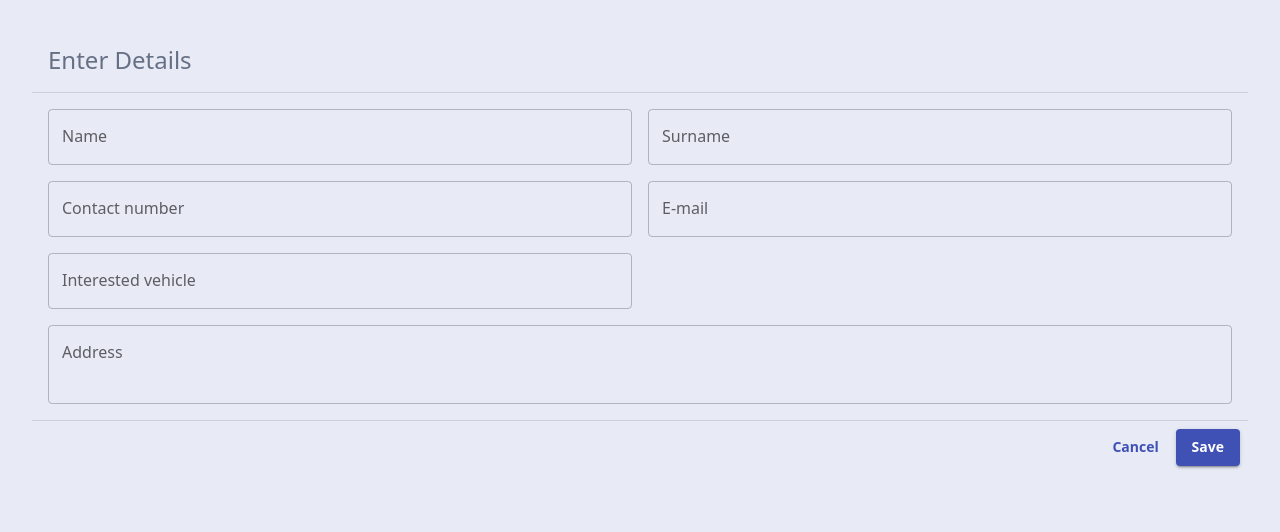
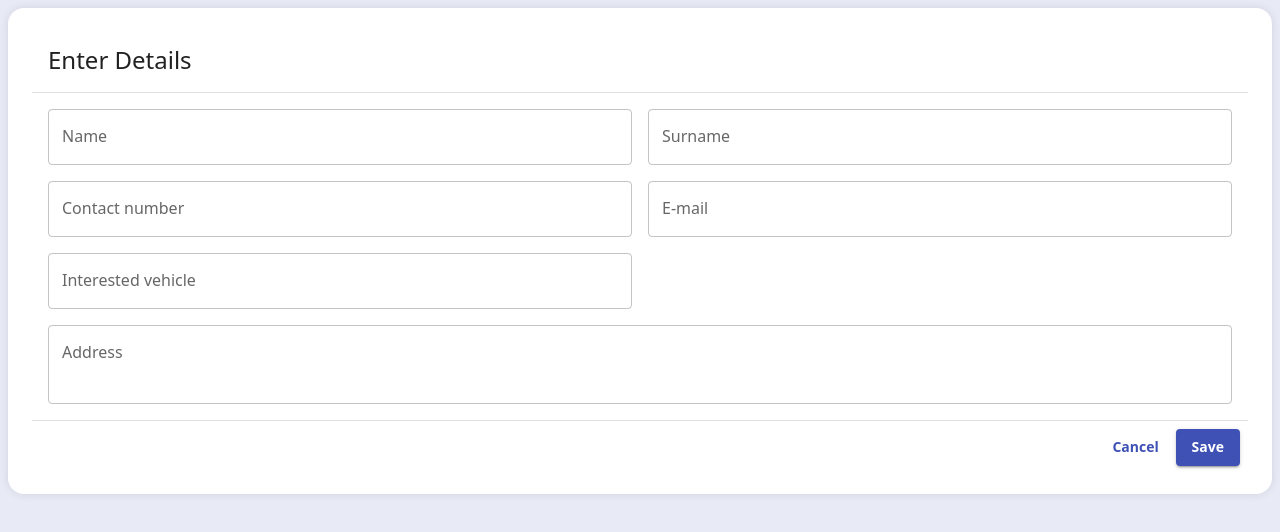
Before and after one commit to venomnotdead/mototracks-view, a Next.js app: page /enquiry in a window 1280 px wide. Shown: the top 532 px of the page. Built offline with nearby package versions, Linux system fonts and the light colour scheme; no server answers.

Commit message:
added commit

```diff
--- a/src/pages/enquiry.tsx
+++ b/src/pages/enquiry.tsx
@@ -12,19 +12,19 @@ import {
   TextField,
 } from "@mui/material";
 import { addDoc } from "@/pages/api";
-import { snackBarEvent } from '@/redux/actions';
+import { snackBarEvent } from "@/redux/actions";
 import { useRouter } from "next/router";
-import { collection } from '@/config/collectionName';
+import { collection } from "@/config/collectionName";
 import { useDispatch, useSelector } from "react-redux";
 
 const Enquiry = () => {
   const router = useRouter();
   const dispatch = useDispatch();
   const enquiryRef = collection.enquiryRef;
-  const [submitted, setSubmitted] = useState(false)
+  const [submitted, setSubmitted] = useState(false);
   const [newEnquiryData, setNewEnquiryData] = useState<any>({});
   const [submit, setSubmit] = useState(false);
-  const handleChange = (e:any) => {
+  const handleChange = (e: any) => {
     setNewEnquiryData({ ...newEnquiryData, [e.target.name]: e.target.value });
   };
   const handleSubmit = async () => {
@@ -36,7 +36,7 @@ const Enquiry = () => {
     ) {
       await addDoc(enquiryRef, {
         ...newEnquiryData,
-        showRoomId:  router?.query?.showRoomId,
+        showRoomId: router?.query?.showRoomId,
         feedBacks: [],
         interested: true,
         dateCreated: new Date().getTime(),
@@ -61,6 +61,7 @@ const Enquiry = () => {
   };
   return (
     <div>
+      <Card>
         <DialogContent>
           <CardHeader title="Enter Details" />
           <Divider />
@@ -159,6 +160,7 @@ const Enquiry = () => {
             </Button>
           </DialogActions>
         </DialogContent>
+      </Card>
     </div>
   );
 };
```
Lines whose indentation alone changed are shown as unchanged.
